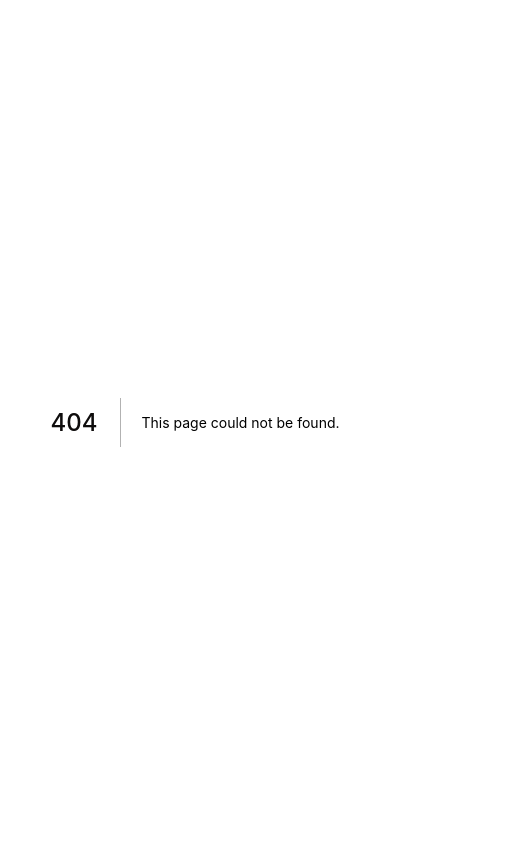
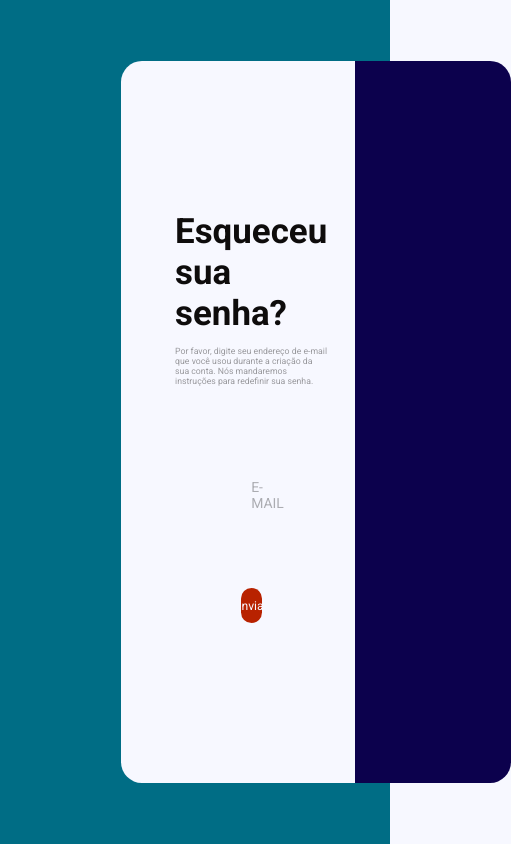
Before and after one commit to magao02/sinavez-front, a Next.js app: page /senha in a window 390 px wide. Before the commit this address had no page. Shown: the whole page, 511 px wide, since content can reach past the window. Built offline with nearby package versions, Linux system fonts and the light colour scheme.

Commit message:
Forgot Password Page done. Resizing is needed about the icon. Needs responsivity support

```diff
--- /dev/null
+++ b/src/components/PasswordInput/index.jsx
@@ -0,0 +1,14 @@
+import { Container, BaseInput } from './styles';
+
+const Input = ({ label, name, ...rest }) => (
+    <Container>
+        {label && <label htmlFor={name}>{label}</label>}
+        <BaseInput
+            id={name}
+            name={name}
+            {...rest}
+        />
+    </Container>
+);
+
+export default Input;
--- /dev/null
+++ b/src/components/PasswordInput/styles.js
@@ -0,0 +1,24 @@
+import styled from "styled-components";
+
+export const Container = styled.div`
+    width: 100%;
+    display: flex;
+    flex-direction: column;
+    justify-content: center;
+
+    padding-top: 5.2rem;
+
+
+    label {
+        opacity: 0.3;
+    }
+`;
+
+export const BaseInput = styled.input`
+    background: transparent;
+    border-style: solid;
+    border-width: 0 0 1px 0;
+    border-color: hsl(360, 8, 5);
+
+    outline: none;
+`;
--- a/src/components/commom/Button/styles.js
+++ b/src/components/commom/Button/styles.js
@@ -59,5 +59,31 @@ function getStyleByVariant(variant) {
                 }
             `;
         }
+        case 'password': {
+            return css`
+                width: 100%;
+                border: none;
+                border-radius: 2.4rem;
+
+                display: flex;
+                align-items: center;
+                justify-content: center;
+
+                padding: 1.2rem;
+
+                margin-top: 5.6rem;
+                margin-bottom: 2.4rem;
+
+
+
+                font-size: 1.4rem;
+                color: ${theme.colors.white};
+                background-color: ${theme.colors.red};
+
+                &:hover {
+                    filter: brightness(80%);
+                }
+            `;
+        }
     }
-}
+};
--- /dev/null
+++ b/src/pages/senha/index.jsx
@@ -0,0 +1,26 @@
+import Image from 'next/image';
+import { Container, ContentSection, PasswordSection, DecorativeSection, Title, Subtitle, Greetings } from './styles';
+
+import SinavezLogo from '../../assets/logo_picture.svg'
+import Input from '../../components/PasswordInput';
+import Button from '../../components/commom/Button'
+
+const PasswordRecovery = () => (
+    <Container>
+        <ContentSection>
+            <PasswordSection>
+                <Image src={SinavezLogo}/>
+                <Greetings>
+                    <Title>Esqueceu sua senha?</Title>
+                    <Subtitle>Por favor, digite seu endereço de e-mail que você usou durante a criação da sua conta. Nós mandaremos instruções para redefinir sua senha.</Subtitle>
+                </Greetings>
+                <Input label="E-MAIL"></Input>
+                <Button variant="password">Enviar</Button>
+            </PasswordSection>
+            <DecorativeSection>
+            </DecorativeSection>
+        </ContentSection>
+    </Container>
+);
+
+export default PasswordRecovery;
--- /dev/null
+++ b/src/pages/senha/styles.js
@@ -0,0 +1,61 @@
+import styled from "styled-components";
+import theme from '../../styles/theme';
+
+export const Container = styled.div`
+    width: 100vw;
+    height: 100vh;
+    background-color: ${theme.colors.blue.heavy};
+
+    display: flex;
+
+`;
+
+export const ContentSection = styled.section`
+    width: 100%;
+    background-color: ${theme.colors.white};
+    margin: 7.0rem 13.9rem 7.0rem 13.9rem;
+
+
+    border-radius: 2.4rem;
+
+    display: grid;
+    grid-template-columns: 60% 40%;
+
+`;
+
+export const PasswordSection = styled.section`
+    display: flex;
+    flex-direction: column;
+    justify-content: center;
+    align-items: center;
+    gap: 1.3rem;
+
+    padding: 0 14.9rem 0 14.9rem;
+
+
+`;
+
+export const Greetings = styled.div`
+    display: flex;
+    flex-direction: column;
+    justify-content: center;
+    align-items: center;
+
+    gap: 1.3rem;
+    padding-bottom: 4.2rem;
+`;
+
+export const Title = styled.h1`
+    font-size: 4rem;
+`;
+
+export const Subtitle = styled.p`
+    font-size: 1rem;
+    opacity: 0.4;
+`;
+
+export const DecorativeSection = styled.section`
+    background-color: ${theme.colors.alert};
+    border-top-right-radius: 2.4rem;
+    border-bottom-right-radius: 2.4rem;
+`;
```
